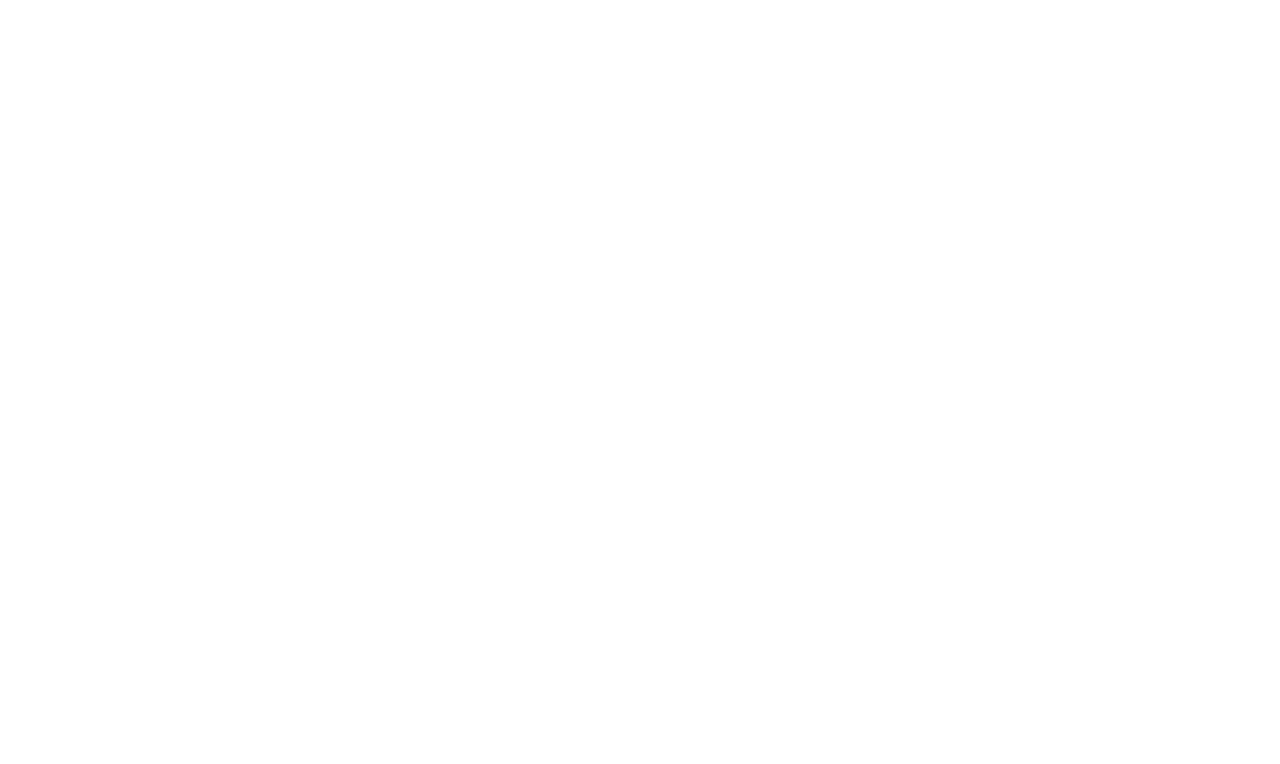
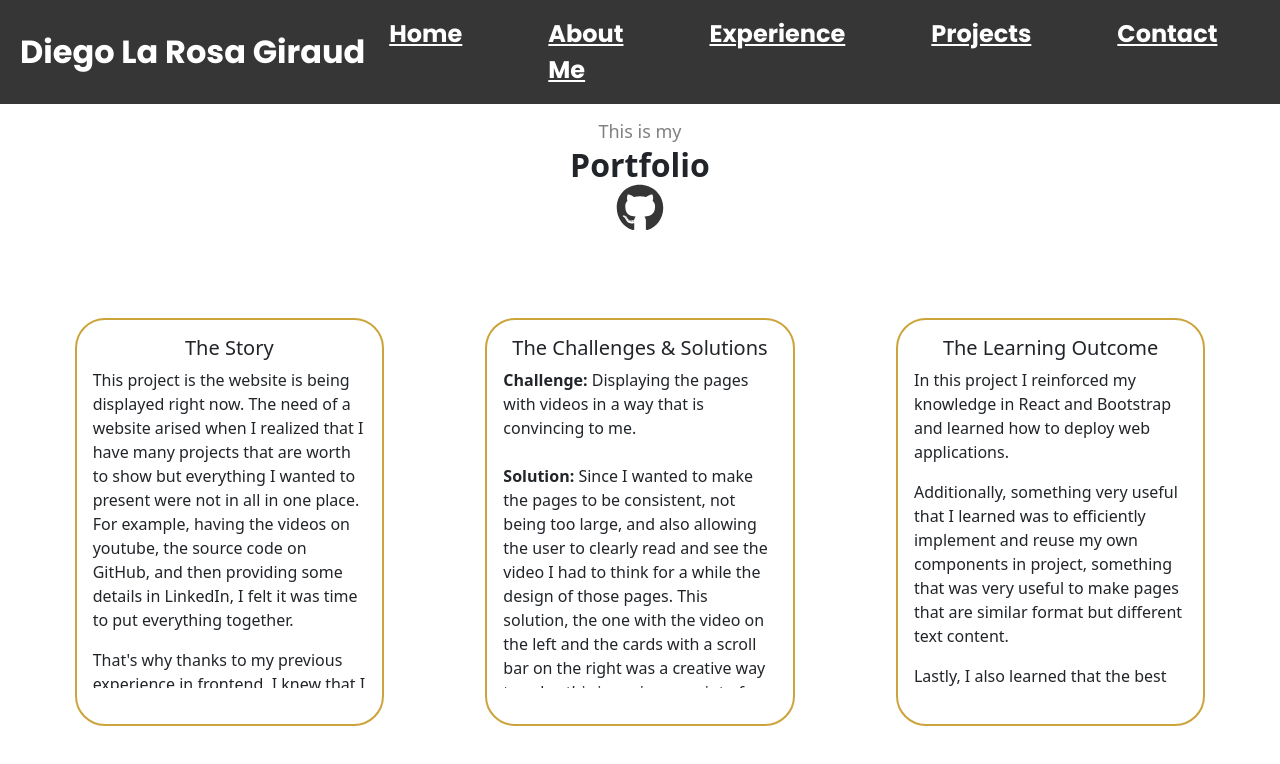
Before and after one commit to L7R-a/Portfolio, a React (Create React App) app: page /PortfolioApp in a window 1280 px wide. Before the commit this address had no page. Shown: the top 764 px of the page. Built offline with nearby package versions, Linux system fonts and the light colour scheme.

Commit message:
Trying to change names

```diff
--- a/src/App.js
+++ b/src/App.js
@@ -19,7 +19,7 @@
 import WebProjects from "./WebProjects";
 import VirtualVogue from "./VirtualVogue";
 import ContactManager from "./ContactManager";
-import Portfolio from "./Portfolio"
+import PortfolioApp from "./PortfolioApp"
 import VRProjects from "./VRProjects";
 import OtherProjects from "./OtherProjects";
 import GraphProblem from "./GraphProblem";
@@ -49,7 +49,7 @@
         <Route path="/WebProjects" element={<WebProjects/>} />
         <Route path="/VirtualVogue" element={<VirtualVogue/>} />
         <Route path="/ContactManager" element={<ContactManager/>} />
-        <Route path="/Portfolio" element={<Portfolio/>} />
+        <Route path="/PortfolioApp" element={<PortfolioApp/>} />
         <Route path="/Capstone" element={<Capstone/>} />
         <Route path="/OtherProjects" element={<OtherProjects/>} />
         <Route path="/GraphProblem" element={<GraphProblem/>} />
--- a/src/Portfolio.js
+++ b/src/PortfolioApp.js
@@ -2,7 +2,7 @@
 import OtherProjectDisplay from "./OtherProjectDisplay";
 
 
-const Portfolio = ({title, subtitle, githubLink, storyText, challenges, learningText,}) => {
+const PortfolioApp = ({title, subtitle, githubLink, storyText, challenges, learningText,}) => {
     return(
 
         <OtherProjectDisplay
@@ -36,4 +36,4 @@
 
 };
 
-export default Portfolio
+export default PortfolioApp
--- a/src/WebProjects.js
+++ b/src/WebProjects.js
@@ -72,7 +72,7 @@
                 </a>
               </Col>
               <Col>
-              <a href="/Portfolio" rel="noopener noreferrer" className="no-underline">
+              <a href="/PortfolioApp" rel="noopener noreferrer" className="no-underline">
                 <Card className="projectCard">
                   <Card.Img className="imageProject" variant="top" src={ThisWebP} />
                   <Card.Body>
```
